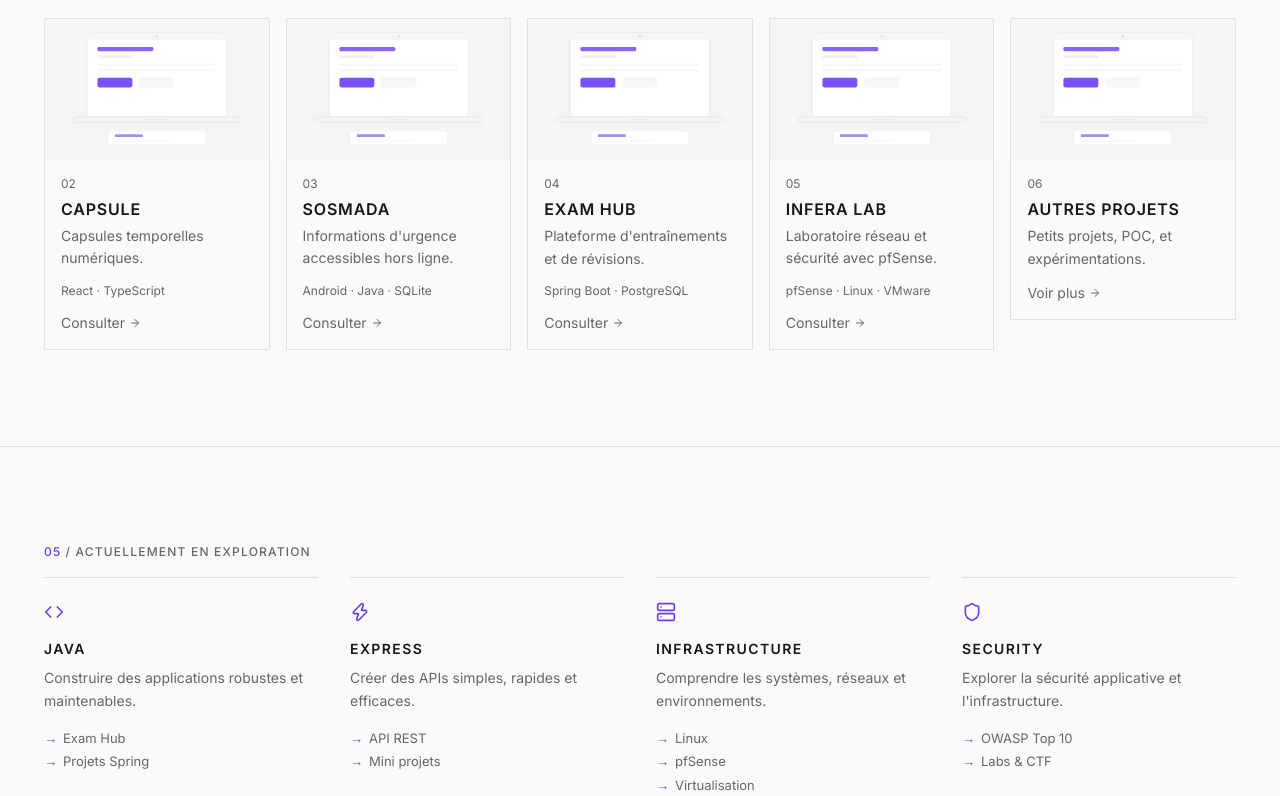
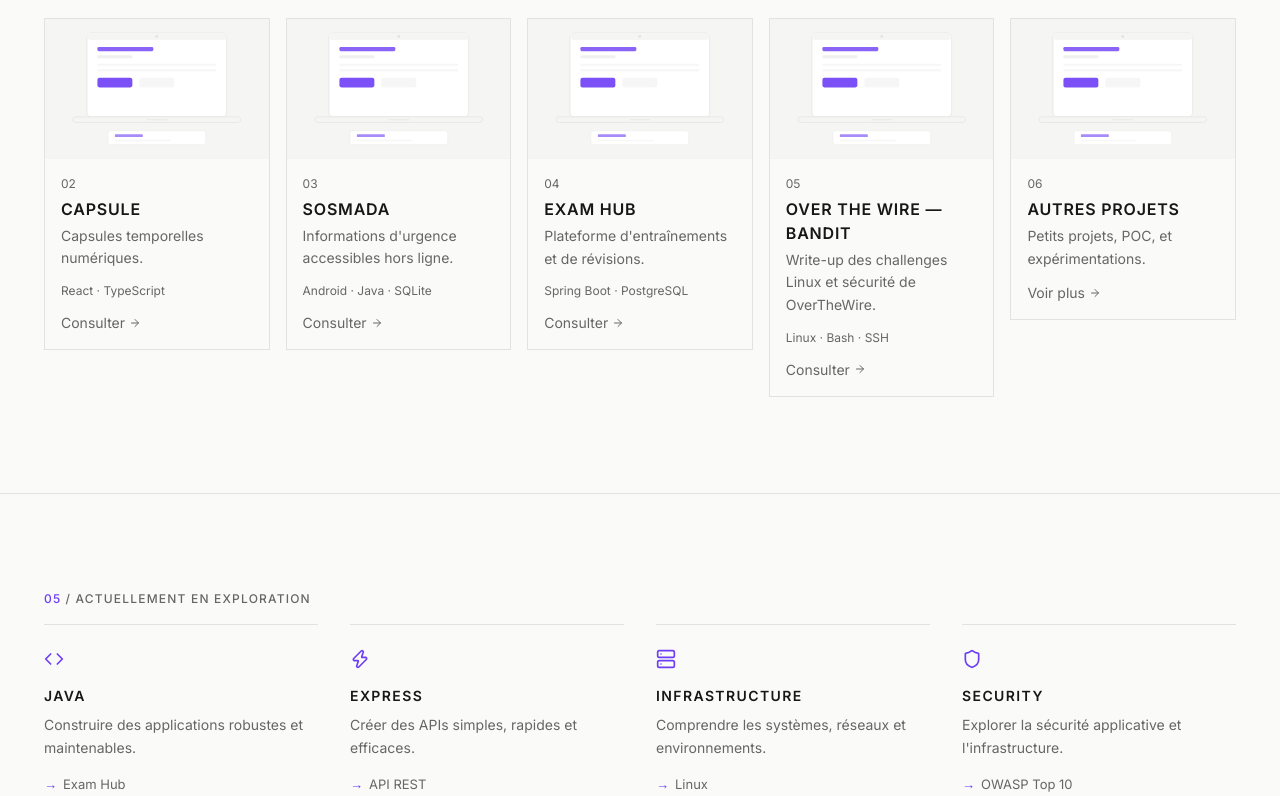
Before and after one commit to ItokianaRAKT/portfolio, a React (Vite) app: page / in a window 1280 px wide. Shown: the part 1906-2702 px from the top of the page. Built offline with nearby package versions, Linux system fonts and the light colour scheme.

Commit message:
fix: replace infera lab with over the wire bandit

```diff
--- a/src/data/projects.ts
+++ b/src/data/projects.ts
@@ -30,11 +30,11 @@
     stack: ['Spring Boot', 'PostgreSQL'],
   },
   {
-    id: 'infera-lab',
+    id: 'over-the-wire',
     number: '05',
-    title: 'INFERA LAB',
-    description: 'Laboratoire réseau et sécurité avec pfSense.',
-    stack: ['pfSense', 'Linux', 'VMware'],
+    title: 'OVER THE WIRE — BANDIT',
+    description: 'Write-up des challenges Linux et sécurité de OverTheWire.',
+    stack: ['Linux', 'Bash', 'SSH'],
   },
   {
     id: 'others',
```
